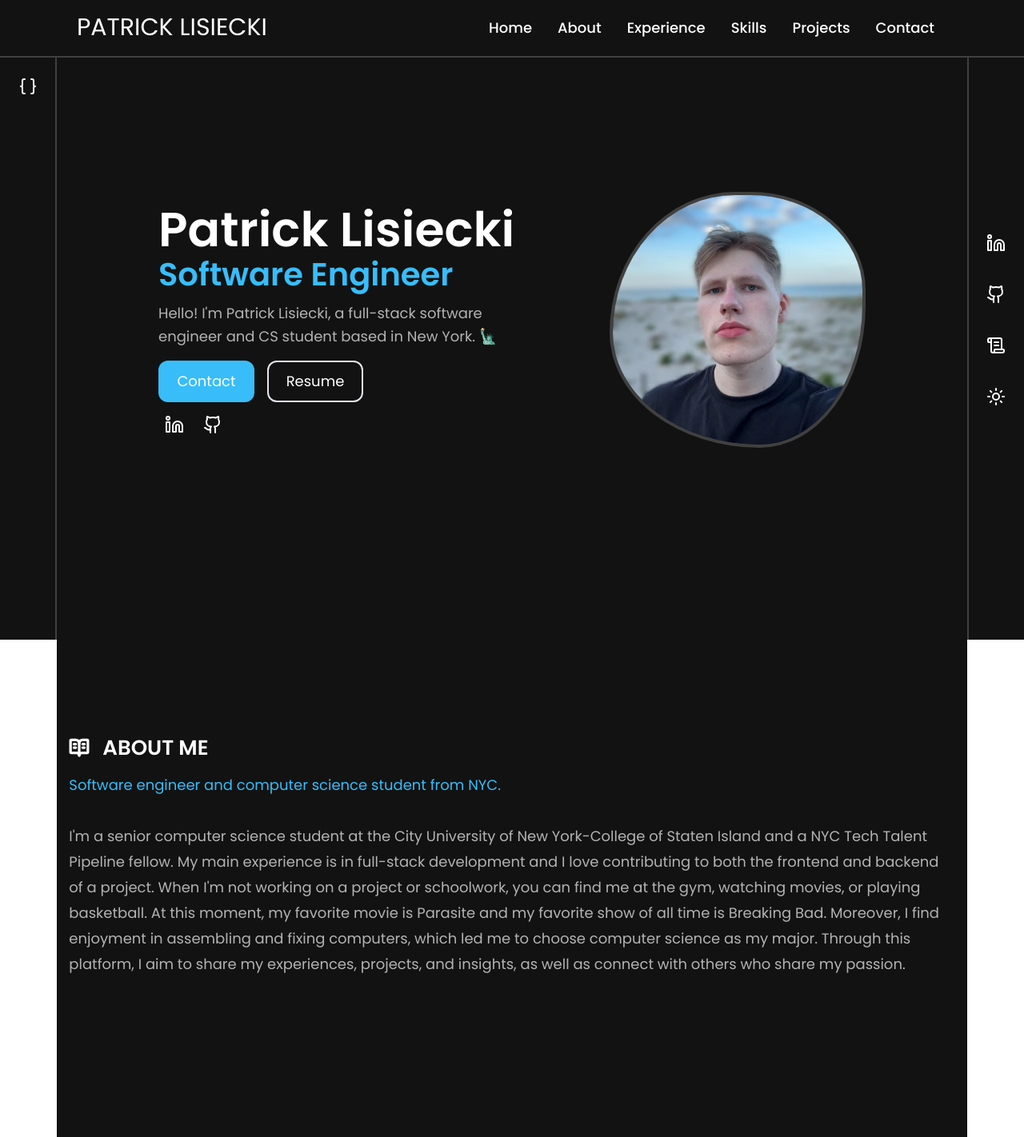
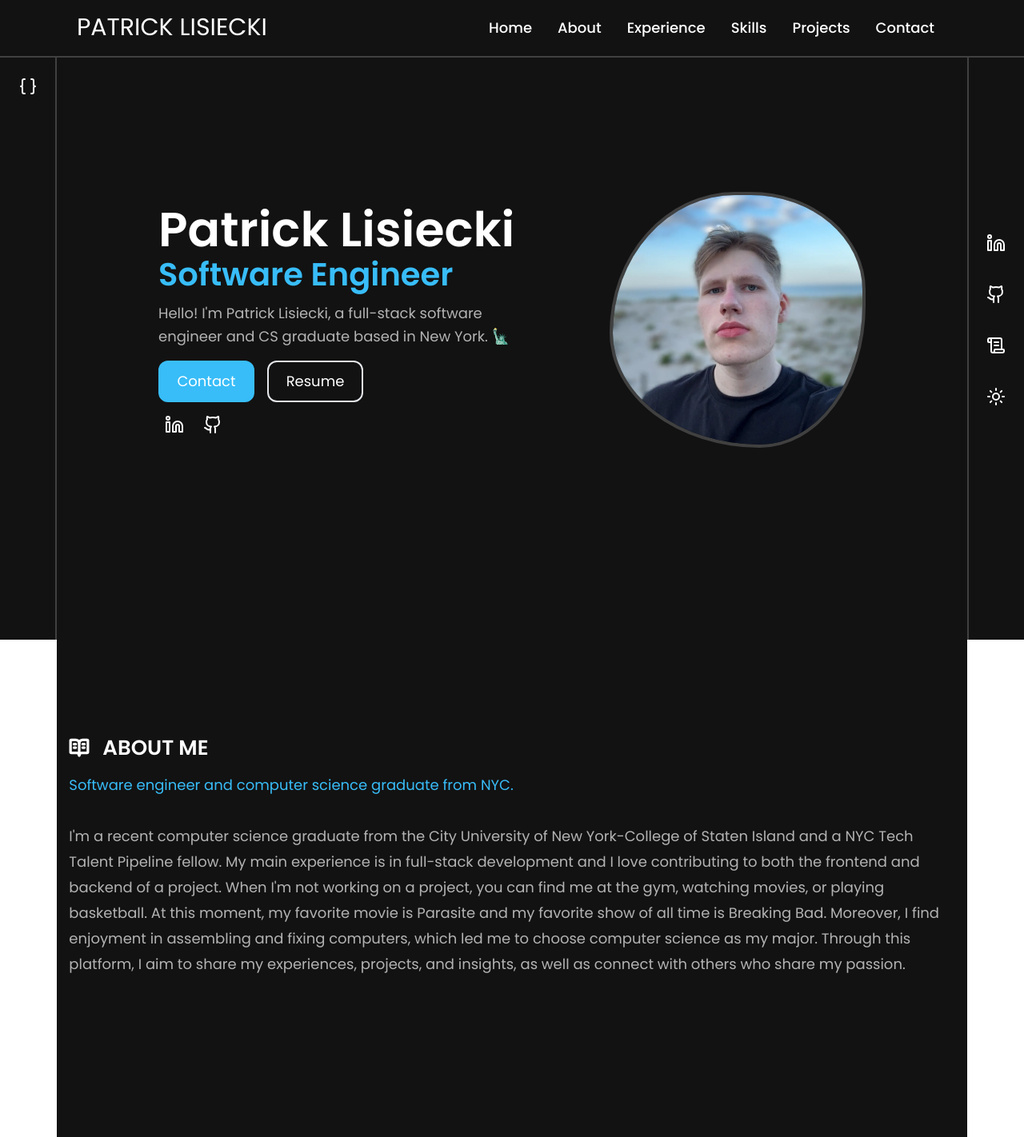
Before and after one commit to PatrickLisiecki/personal-site, a React (Vite) app: page / in a window 1280 px wide. Shown: the top 1422 px of the page at 80% size. Built offline with nearby package versions, Linux system fonts and the light colour scheme.

Commit message:
update section text

```diff
--- a/src/components/sections/About.jsx
+++ b/src/components/sections/About.jsx
@@ -14,17 +14,17 @@ export default function About() {
                     <h3 className="text-[26px] font-semibold uppercase leading-[46px]">About Me</h3>
                 </div>
 
-                <p className="mb-8 text-accent">Software engineer and computer science student from NYC.</p>
+                <p className="mb-8 text-accent">Software engineer and computer science graduate from NYC.</p>
 
                 <p className="font-[16px] text-neutral-light-secondary dark:text-neutral-dark-secondary">
-                    I'm a senior computer science student at the City University of New York-College of Staten Island
+                    I'm a recent computer science graduate from the City University of New York-College of Staten Island
                     and a NYC Tech Talent Pipeline fellow. My main experience is in full-stack development and I love
-                    contributing to both the frontend and backend of a project. When I'm not working on a project or
-                    schoolwork, you can find me at the gym, watching movies, or playing basketball. At this moment, my
-                    favorite movie is Parasite and my favorite show of all time is Breaking Bad. Moreover, I find
-                    enjoyment in assembling and fixing computers, which led me to choose computer science as my major.
-                    Through this platform, I aim to share my experiences, projects, and insights, as well as connect
-                    with others who share my passion.
+                    contributing to both the frontend and backend of a project. When I'm not working on a project, you
+                    can find me at the gym, watching movies, or playing basketball. At this moment, my favorite movie is
+                    Parasite and my favorite show of all time is Breaking Bad. Moreover, I find enjoyment in assembling
+                    and fixing computers, which led me to choose computer science as my major. Through this platform, I
+                    aim to share my experiences, projects, and insights, as well as connect with others who share my
+                    passion.
                 </p>
             </div>
         </section>
--- a/src/components/sections/Home.jsx
+++ b/src/components/sections/Home.jsx
@@ -15,8 +15,9 @@ export default function Home() {
                     <h1 className="h1 mb-0 block font-semibold leading-none">Patrick Lisiecki</h1>
                     <h2 className="h2 mb-2 text-[25px] font-semibold text-accent md:text-[40px]">Software Engineer</h2>
 
-                    <p className="mb-4 max-w-[350px] text-[14px] leading-relaxed text-neutral-light-secondary dark:text-neutral-dark-secondary sm:max-w-[425px] sm:text-[18px] xl:max-w-[475px]">
-                        Hello! I'm Patrick Lisiecki, a full-stack software engineer and CS student based in New York. 🗽
+                    <p className="mb-4 max-w-[350px] text-[14px] leading-relaxed text-neutral-light-secondary dark:text-neutral-dark-secondary sm:max-w-[440px] sm:text-[18px] xl:max-w-[475px]">
+                        Hello! I'm Patrick Lisiecki, a full-stack software engineer and CS graduate based in New York.
+                        🗽
                     </p>
 
                     <div className="mb-4 flex items-center justify-start gap-x-4">
```
